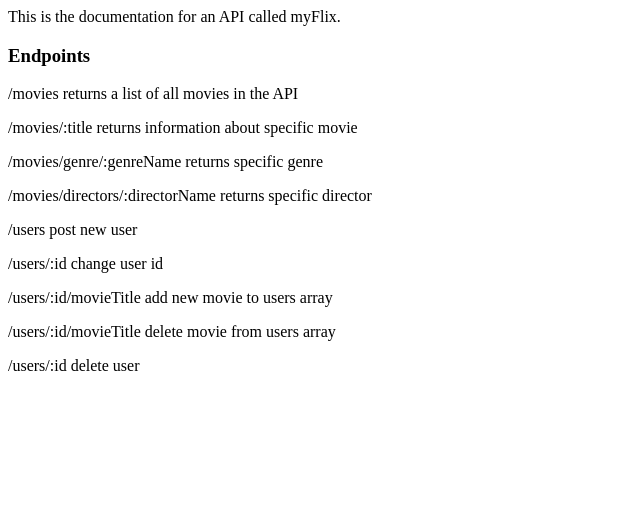
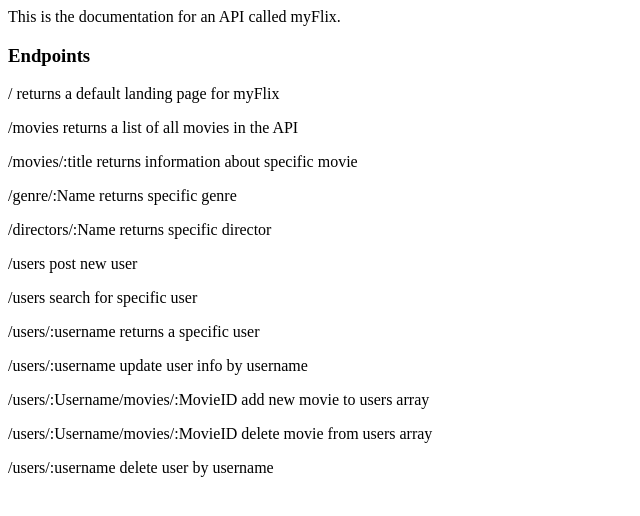
Before and after one commit to nyaliss19/movie_api, a website: page public/documentation.html in a window 1280 px wide. Shown: the whole page, without its empty margins (0-640 px from the left). Drawn offline with Linux system fonts and the light colour scheme.

Commit message:
Updated endpoint data in documentation
Updated endpoint data in documentation

```diff
--- a/public/documentation.html
+++ b/public/documentation.html
@@ -9,14 +9,17 @@
 <body>
     This is the documentation for an API called myFlix.
     <h3>Endpoints</h3>
+    <p>/ returns a default landing page for myFlix</p>
     <p>/movies returns a list of all movies in the API</p>
     <p>/movies/:title returns information about specific movie</p>
-    <p>/movies/genre/:genreName returns specific genre</p>
-    <p>/movies/directors/:directorName returns specific director</p>
+    <p>/genre/:Name returns specific genre</p>
+    <p>/directors/:Name returns specific director</p>
     <p>/users post new user</p>
-    <p>/users/:id change user id</p>
-    <p>/users/:id/movieTitle add new movie to users array</p>
-    <p>/users/:id/movieTitle delete movie from users array</p>
-    <p>/users/:id delete user</p>
+    <p>/users search for specific user</p>
+    <p>/users/:username returns a specific user</p>
+    <p>/users/:username update user info by username</p>
+    <p>/users/:Username/movies/:MovieID add new movie to users array</p>
+    <p>/users/:Username/movies/:MovieID delete movie from users array</p>
+    <p>/users/:username delete user by username</p>
 </body>
 </html>
```
